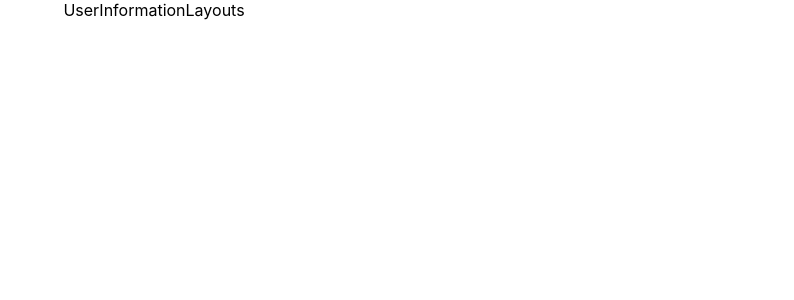
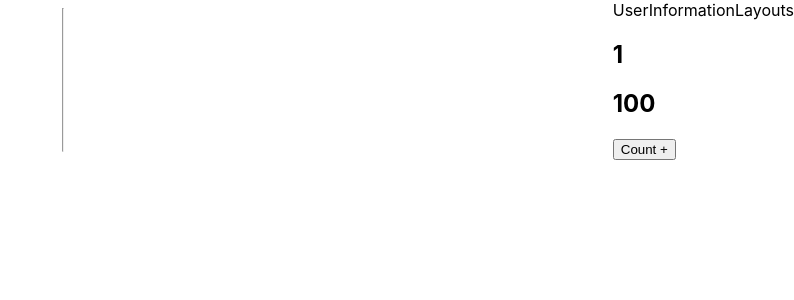
Before and after one commit to dineshabey/react-hooks, a React (Create React App) app: page / in a window 1280 px wide. Shown: the top 300 px of the page, without its empty margins (486-1280 px from the left). Built offline with nearby package versions, Linux system fonts and the light colour scheme.

Commit message:
userState with componet did mount and component did update example

```diff
--- a/src/App.js
+++ b/src/App.js
@@ -7,9 +7,9 @@ export default class App extends Component {
   render() {
     return (
       <div style={{ display: 'flex', justifyContent: 'center' }}>
-        {/* <ClassBaseHome />
+        {/* <ClassBaseHome /> */}
         <hr />
-        <FunctionBaseHome /> */}
+        {/* <FunctionBaseHome /> */}
 
         <UserInformationLayouts/>
 
--- a/src/functionBaseApi/UserInformationLayouts.js
+++ b/src/functionBaseApi/UserInformationLayouts.js
@@ -1,10 +1,47 @@
-import React, { useEffect } from 'react'
+import React, { useEffect, useState } from 'react'
 
 export default function UserInformationLayouts() {
+    const [count, setCount] = useState(1);
+    const [count2, setCount2] = useState(100);
 
-useEffect(()=>{},[]);
+    // useEffect(() => {
+    //     console.log('component did mount')
+    //     setCount2(count2 + count);
+    // }, []);
 
-  return (
-    <div>UserInformationLayouts</div>
-  )
+    useEffect(() => {
+        console.log('component did mount')
+        // setCount2(count2 + count);
+    },[]);
+
+
+
+    /*
+    1.component did mount ====================
+    useEffect(() => {
+            console.log('first')
+        }, []);
+
+
+    2.component did update ===================
+        2.1 - variyant 1 (we don't use this)
+        useEffect(() => {
+            console.log('component did mount')
+            setCount2(count2 + count);
+        }, );
+
+
+
+    3. component will unmount
+    */
+
+    return (
+        <div>
+            UserInformationLayouts
+            <h2>{count}</h2>
+            <h2>{count2}</h2>
+            <button onClick={() => { setCount(count + 1) }}>Count + </button>
+        </div>
+
+    )
 }
```
Also changed, not shown: src/UserInformatioClass.js (added).
